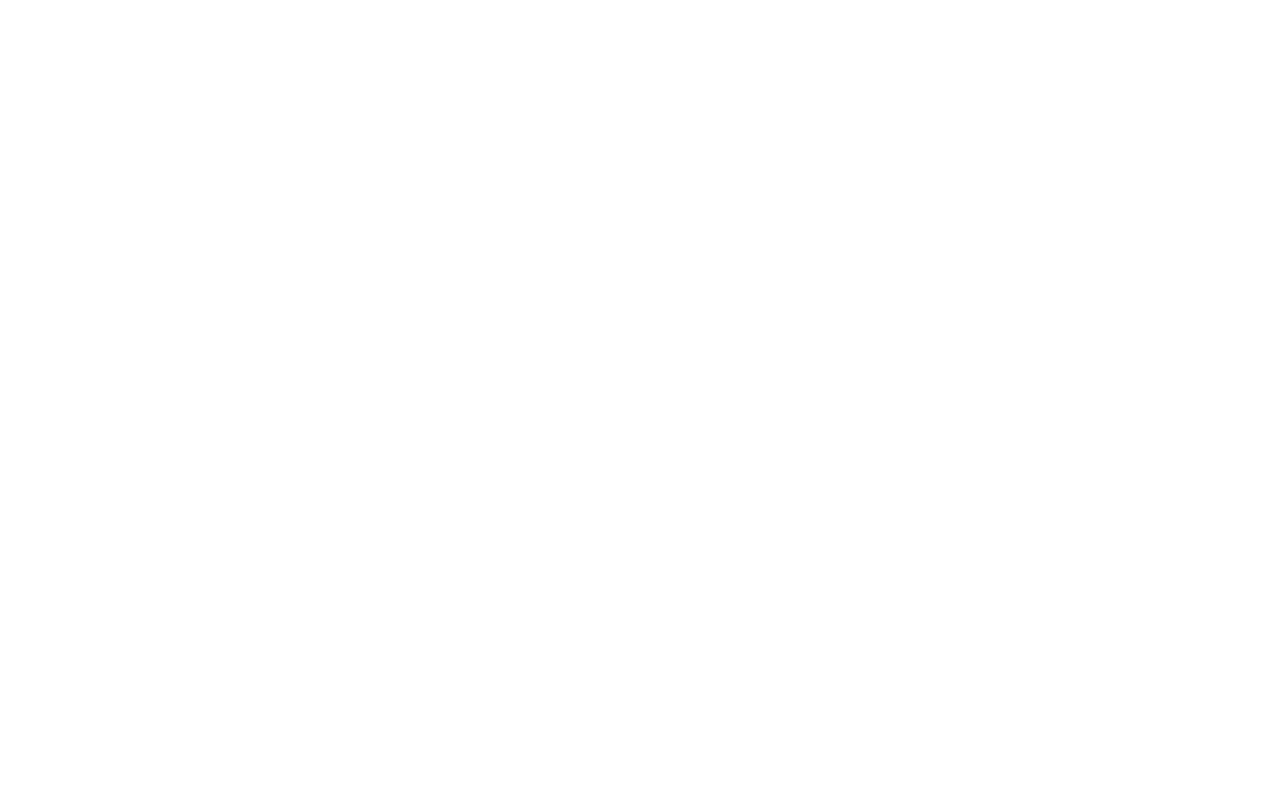
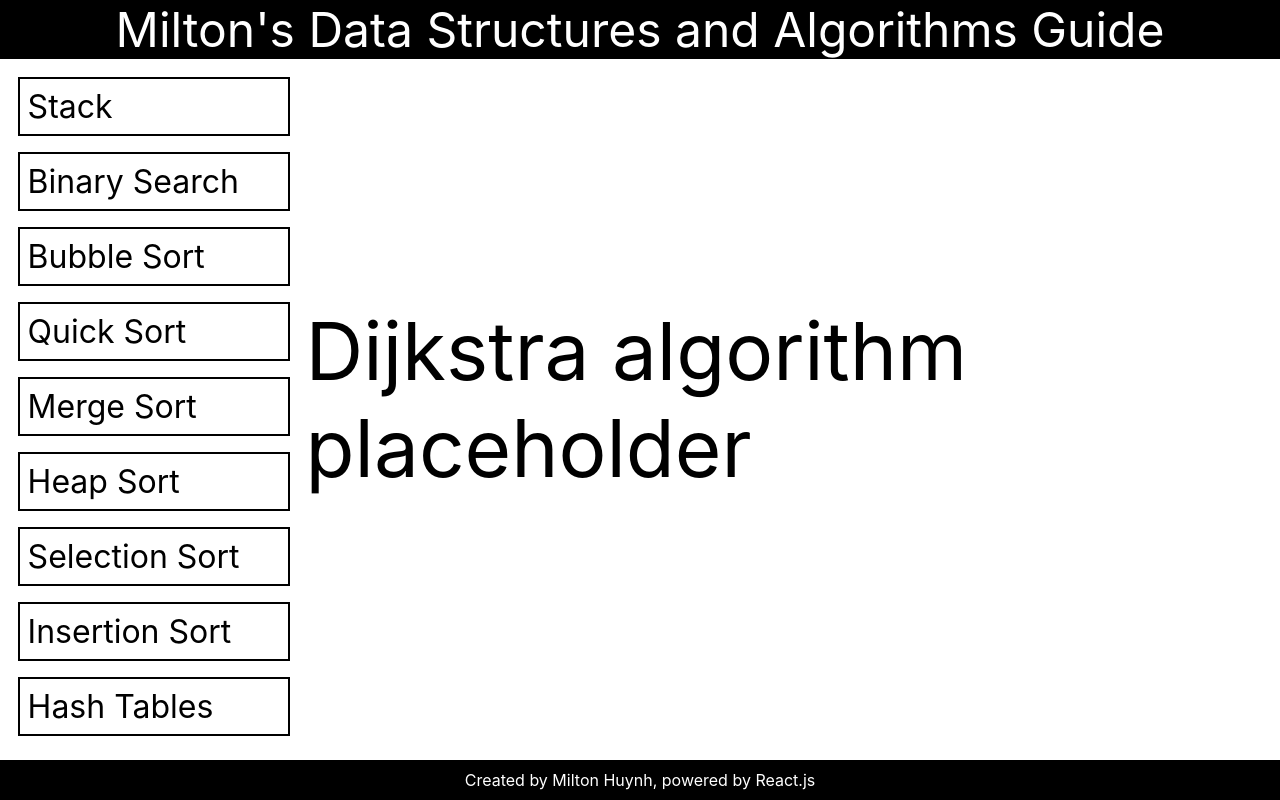
Before and after one commit to miltonhuynh/DSA-guide, a React (Create React App) app in the folder app/: page /DSA-guide/Dijkstra in a window 1280 px wide. Before the commit this address had no page. Built offline with nearby package versions, Linux system fonts and the light colour scheme.

Commit message:
Added more DSA concepts

```diff
--- a/app/src/App.css
+++ b/app/src/App.css
@@ -14,13 +14,11 @@
   display: flex;
   flex-direction: row;
   max-height: 85vh;
-  border: 5px solid green;
   padding: 0.1rem;
 }
 
 #Navigator {
   width: 25vw;
-  border: 2px solid black;
   overflow-y: scroll;
   font-size: 2rem;
 }
@@ -29,12 +27,16 @@
   border: 2px solid black;
   margin: 1rem;
   cursor: pointer;
-  padding: 0.3rem;
+  padding: 0.5rem;
+  transition: 0.25s;
+}
+
+.Concept_Links:hover {
+ background-color: rgb(230,230,230);
 }
 
 #Content {
   width: 80vw;
-  border: 2px solid blue;
   height: 84.5vh;
   display: flex;
   justify-content: center;
--- a/app/src/Components/HeaderFooter.js
+++ b/app/src/Components/HeaderFooter.js
@@ -5,7 +5,7 @@
     <>
         <div id="header">Milton's Data Structures and Algorithms Guide</div>
             {props.children}
-        <div id="footer">Created by Milton Huynh with React.js</div>
+        <div id="footer">Created by Milton Huynh, powered by React.js</div>
     </>
   )
 }
--- a/app/src/Components/Nav.js
+++ b/app/src/Components/Nav.js
@@ -6,13 +6,19 @@
 
   return (
     <div id="Navigator">
+      <div class="Concept_Links" onClick={() => navigate("Stack")}>Stack</div>
       <div class="Concept_Links" onClick={() => navigate("BinarySearch")}>Binary Search</div>
       <div class="Concept_Links"  onClick={() => navigate("BubbleSort")}>Bubble Sort</div>
       <div class="Concept_Links"  onClick={() => navigate("QuickSort")}>Quick Sort</div>
       <div class="Concept_Links"  onClick={() => navigate("MergeSort")}>Merge Sort</div>
+      <div class="Concept_Links"  onClick={() => navigate("HeapSort")}>Heap Sort</div>
+      <div class="Concept_Links"  onClick={() => navigate("SelectionSort")}>Selection Sort</div>
+      <div class="Concept_Links"  onClick={() => navigate("InsertionSort")}>Insertion Sort</div>
       <div class="Concept_Links"  onClick={() => navigate("HashTables")}>Hash Tables</div>
       <div class="Concept_Links"  onClick={() => navigate("BreadthFirstSearch")}>Breadth First Search</div>
       <div class="Concept_Links"  onClick={() => navigate("DepthFirstSearch")}>Depth First Search</div>
+      <div class="Concept_Links"  onClick={() => navigate("Dijkstra")}>Dijkstra Algorithm</div>
+      <div class="Concept_Links"  onClick={() => navigate("PriorityQueue")}>Priority Queue</div>
     </div>
   )
 }
--- /dev/null
+++ b/app/src/Concepts/Dijkstra.js
@@ -0,0 +1,7 @@
+import React from 'react'
+
+export default function Dijkstra() {
+  return (
+    <div>Dijkstra algorithm placeholder</div>
+  )
+}
--- /dev/null
+++ b/app/src/Concepts/HeapSort.js
@@ -0,0 +1,7 @@
+import React from 'react'
+
+export default function HeapSort() {
+  return (
+    <div>HeapSort placeholder</div>
+  )
+}
--- /dev/null
+++ b/app/src/Concepts/InsertionSort.js
@@ -0,0 +1,7 @@
+import React from 'react'
+
+export default function InsertionSort() {
+  return (
+    <div>InsertionSort placeholder</div>
+  )
+}
--- /dev/null
+++ b/app/src/Concepts/PriorityQueue.js
@@ -0,0 +1,7 @@
+import React from 'react'
+
+export default function PriorityQueue() {
+  return (
+    <div>PriorityQueue placeholder</div>
+  )
+}
--- /dev/null
+++ b/app/src/Concepts/SelectionSort.js
@@ -0,0 +1,7 @@
+import React from 'react'
+
+export default function SelectionSort() {
+  return (
+    <div>SelectionSort placeholder</div>
+  )
+}
--- /dev/null
+++ b/app/src/Concepts/Stack.js
@@ -0,0 +1,7 @@
+import React from 'react'
+
+export default function Stack() {
+  return (
+    <div>Stack placeholder</div>
+  )
+}
--- a/app/src/index.js
+++ b/app/src/index.js
@@ -11,6 +11,12 @@
 import DepthFirstSearch from './Concepts/DepthFirstSearch';
 import BreadthFirstSearch from './Concepts/BreadthFirstSearch';
 import MergeSort from './Concepts/MergeSort';
+import Dijkstra from './Concepts/Dijkstra';
+import SelectionSort from './Concepts/SelectionSort';
+import InsertionSort from './Concepts/InsertionSort';
+import PriorityQueue from './Concepts/PriorityQueue';
+import Stack from './Concepts/Stack';
+import HeapSort from './Concepts/HeapSort';
 
 const root = ReactDOM.createRoot(document.getElementById('root'));
 root.render(
@@ -18,13 +24,19 @@
     <Routes>
       <Route path="/DSA-guide" element={<App />}>
         <Route index element={<Home />} />
+        <Route path="/DSA-guide/Stack" element={<Stack />} />
         <Route path="/DSA-guide/BinarySearch" element={<BinarySearch />} />
         <Route path="/DSA-guide/BubbleSort" element={<BubbleSort />} />
         <Route path="/DSA-guide/QuickSort" element={<QuickSort />} />
         <Route path="/DSA-guide/MergeSort" element={<MergeSort />} />
+        <Route path="/DSA-guide/HeapSort" element={<HeapSort />} />
+        <Route path="/DSA-guide/SelectionSort" element={<SelectionSort />} />
+        <Route path="/DSA-guide/InsertionSort" element={<InsertionSort />} />
         <Route path="/DSA-guide/HashTables" element={<HashTables />} />
         <Route path="/DSA-guide/DepthFirstSearch" element={<DepthFirstSearch />} />
         <Route path="/DSA-guide/BreadthFirstSearch" element={<BreadthFirstSearch />} />
+        <Route path="/DSA-guide/Dijkstra" element={<Dijkstra />} />
+        <Route path="/DSA-guide/PriorityQueue" element={<PriorityQueue />} />
       </Route>
     </Routes>
   </BrowserRouter>
```
